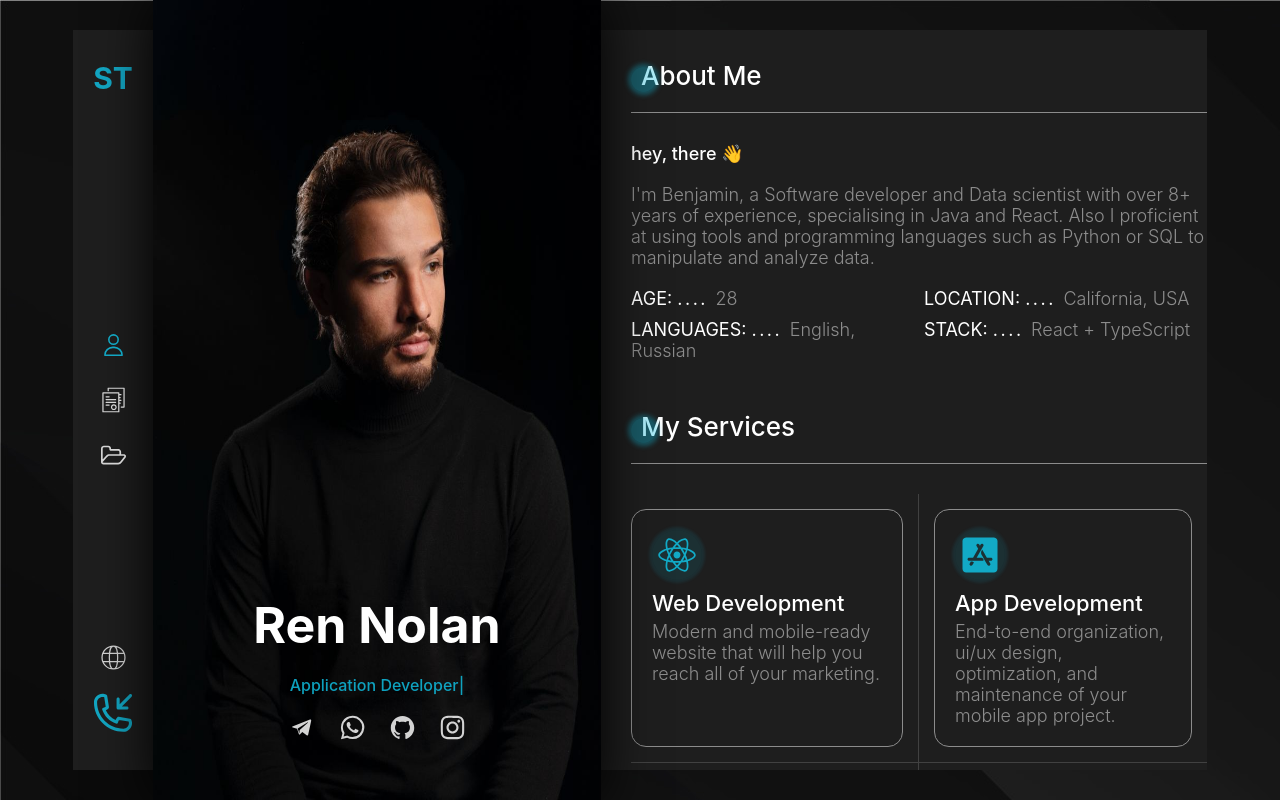
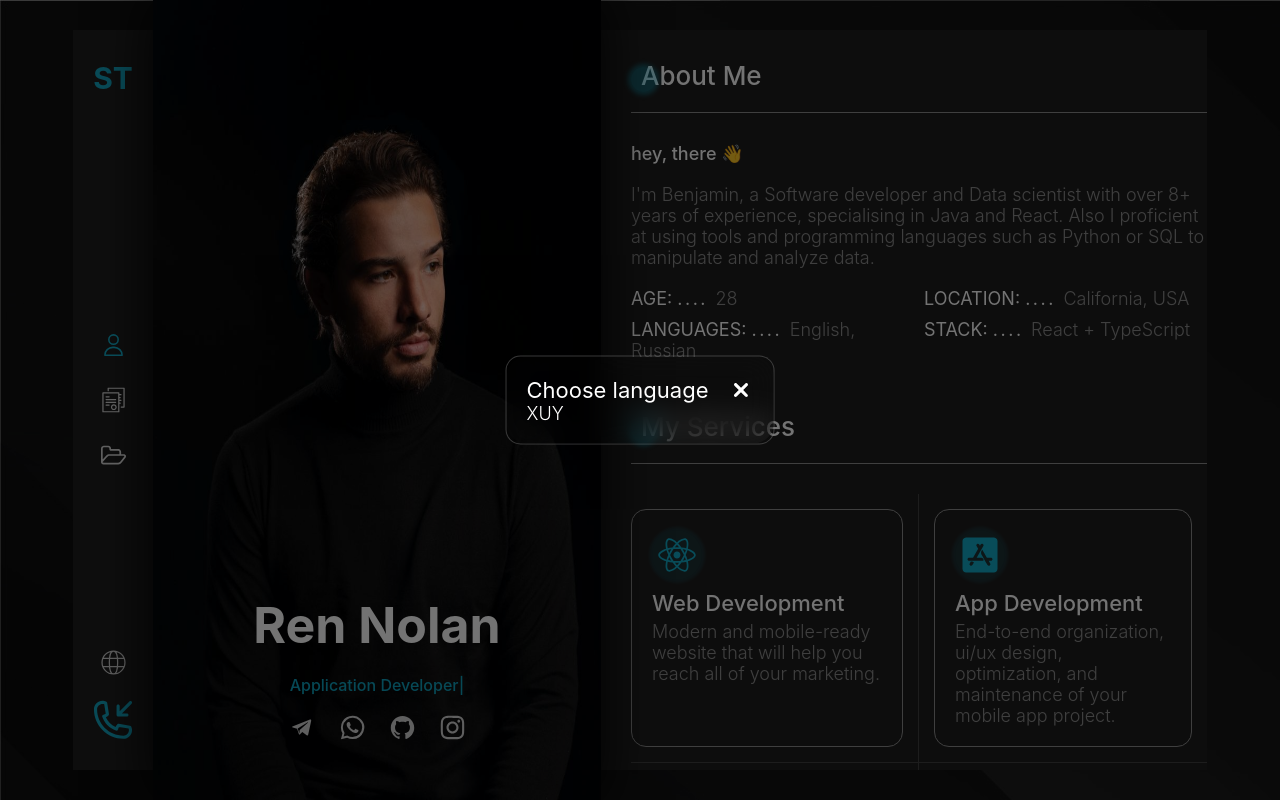
Before and after one commit to sqVrty/STash-CV, a React (Create React App) app: page / in a window 1280 px wide. Both pictures are taken after a click on the element 113 px from the left and 657 px from the top of the page. Built offline with nearby package versions, Linux system fonts and the light colour scheme; no server answers.

Commit message:
feat: :sparkles: modal logic

```diff
--- a/src/App.tsx
+++ b/src/App.tsx
@@ -10,6 +10,7 @@ import MobileHeader from "./components/header/MobileHeader/MobileHeader";
 import About from "./pages/About/About";
 import Resume from "./pages/Resume/Resume";
 import Projects from "./pages/Projects/Projects";
+import Modal from "./components/modal/Modal";
 
 export default function App() {
   const dispatch = useAppDispatch();
@@ -49,6 +50,14 @@ export default function App() {
         className="root"
         style={isMobileDevice ? { flexDirection: "column" } : {}}
       >
+        <Modal
+          header="Choose language"
+          children={
+            <div>
+              <p>XUY</p>
+            </div>
+          }
+        />
         {isMobileDevice ? (
           <MobileHeader />
         ) : (
--- a/src/components/header/PCHeader/IconContainer.module.scss
+++ b/src/components/header/PCHeader/IconContainer.module.scss
@@ -3,8 +3,11 @@
   align-items: center;
   justify-content: center;
   width: 100%;
-  height: 55px;
   cursor: pointer;
+
+  &:not(:last-child) {
+    height: 55px;
+  }
 
   .icon {
     transition: 0.3s ease-in-out all;
--- a/src/components/header/PCHeader/PCHeader.module.scss
+++ b/src/components/header/PCHeader/PCHeader.module.scss
@@ -26,10 +26,9 @@ $lightgray: rgba(211, 211, 211, 1);
     align-items: center;
   }
 
-  .languageFeedbackContainer {
+  .languageConnectMeContainer {
     display: flex;
     flex-direction: column;
-    align-items: center;
-    // gap: 30px;
+    gap: 10px;
   }
 }
--- a/src/components/header/PCHeader/PCHeader.tsx
+++ b/src/components/header/PCHeader/PCHeader.tsx
@@ -1,4 +1,4 @@
-import { useEffect } from "react";
+import { useEffect, useCallback } from "react";
 import { useAppDispatch, useAppSelector } from "../../../app/hooks";
 import { setIsOpen } from "../../../redux/features/modalSlice";
 
@@ -20,16 +20,12 @@ export default function PCHeader() {
   const dispatch = useAppDispatch();
   const isModalOpen = useAppSelector((state) => state.modal.isOpen);
 
-  const handleLanguageFeedbackClicked = (index: number) => {
-    dispatch(setIsOpen(!isModalOpen));
-    // console.log(123);
-  };
-
-  useEffect(() => {
-    dispatch(setIsOpen(!isModalOpen));
-  }, [dispatch]);
-
-  console.log(isModalOpen);
+  const handleLanguageConnectMeClicked = useCallback(
+    (index: number) => {
+      dispatch(setIsOpen(!isModalOpen));
+    },
+    [dispatch]
+  );
 
   return (
     <div className="PCHeader">
@@ -54,17 +50,17 @@ export default function PCHeader() {
             hintName="Projects"
           />
         </div>
-        <div className={classes.languageFeedbackContainer}>
+        <div className={classes.languageConnectMeContainer}>
           <IconContainer
             icon={<GlobusIcon width={25} height={25} />}
             index={0}
-            onClick={handleLanguageFeedbackClicked}
+            onClick={handleLanguageConnectMeClicked}
             stroke={true}
           />
           <IconContainer
             icon={<PhoneIcon width={40} height={40} />}
             index={1}
-            onClick={handleLanguageFeedbackClicked}
+            onClick={handleLanguageConnectMeClicked}
             reversive={true}
           />
         </div>
--- /dev/null
+++ b/src/components/modal/Modal.module.scss
@@ -0,0 +1,61 @@
+$gray: rgba(140, 140, 140, 0.4);
+$aqua: rgba(16, 200, 236, 0.8);
+
+.overlay {
+  position: absolute;
+  top: 0;
+  left: 0;
+  width: 100%;
+  height: 100%;
+  z-index: 999;
+
+  background-color: rgba(0, 0, 0, 0.55);
+
+  .modal {
+    position: absolute;
+    right: auto;
+    bottom: auto;
+    top: 50%;
+    left: 50%;
+    transform: translate(-50%, -50%);
+    // width: 60vw;
+
+    background-color: rgba(0, 0, 0, 0.1);
+    border-radius: 15px;
+    border: 0.5px solid $gray;
+    // box-shadow: 0px 0px 45px 25px rgba(119, 119, 119, 0.1);
+
+    &::before {
+      content: "";
+      position: absolute;
+      width: 100%;
+      height: 100%;
+      top: 0;
+      left: 0;
+      border-radius: 20px;
+      backdrop-filter: blur(15px);
+      z-index: -1;
+    }
+
+    .content {
+      padding: 20px;
+
+      .header {
+        display: flex;
+        justify-content: space-between;
+        align-items: center;
+
+        .crossIcon {
+          margin-left: 20px;
+          fill: white;
+          cursor: pointer;
+          transition: 0.3s ease-in-out all;
+
+          &:hover {
+            fill: $aqua;
+          }
+        }
+      }
+    }
+  }
+}
--- /dev/null
+++ b/src/components/modal/Modal.tsx
@@ -0,0 +1,69 @@
+import { useCallback, useEffect, useState, MouseEvent, ReactNode } from "react";
+import { useAppSelector, useAppDispatch } from "../../app/hooks";
+import { setIsOpen } from "../../redux/features/modalSlice";
+
+import { CrossIcon } from "../../assets/svg's";
+
+import classes from "./Modal.module.scss";
+
+function Modal({ header, children }: { header: string; children: ReactNode }) {
+  const dispatch = useAppDispatch();
+  const isOpen = useAppSelector((state) => state.modal.isOpen);
+
+  const openModal = () => {
+    document.body.style.overflow = "hidden";
+  };
+
+  const closeModal = useCallback(() => {
+    dispatch(setIsOpen(false));
+
+    document.body.style.overflow = "auto";
+  }, [dispatch]);
+
+  const handleOverlayClick = (e: MouseEvent<HTMLDivElement>) => {
+    if (e.target === e.currentTarget) {
+      closeModal();
+    }
+  };
+
+  const handleEscapeKey = useCallback(
+    (e: KeyboardEvent) => {
+      if (e.key === "Escape" && isOpen) {
+        closeModal();
+      }
+    },
+    [isOpen]
+  );
+
+  useEffect(() => {
+    if (isOpen) {
+      openModal();
+
+      document.addEventListener("keydown", handleEscapeKey);
+      return () => {
+        document.removeEventListener("keydown", handleEscapeKey);
+      };
+    }
+  }, [isOpen, handleEscapeKey]);
+
+  return isOpen ? (
+    <div className={classes.overlay} onClick={handleOverlayClick}>
+      <div className={classes.modal} onClick={(e) => e.stopPropagation()}>
+        <div className={classes.content}>
+          <div className={classes.header}>
+            <h2>{header}</h2>
+            <CrossIcon
+              width={25}
+              height={25}
+              onClick={closeModal}
+              className={classes.crossIcon}
+            />
+          </div>
+          {children}
+        </div>
+      </div>
+    </div>
+  ) : null;
+}
+
+export default Modal;
```
